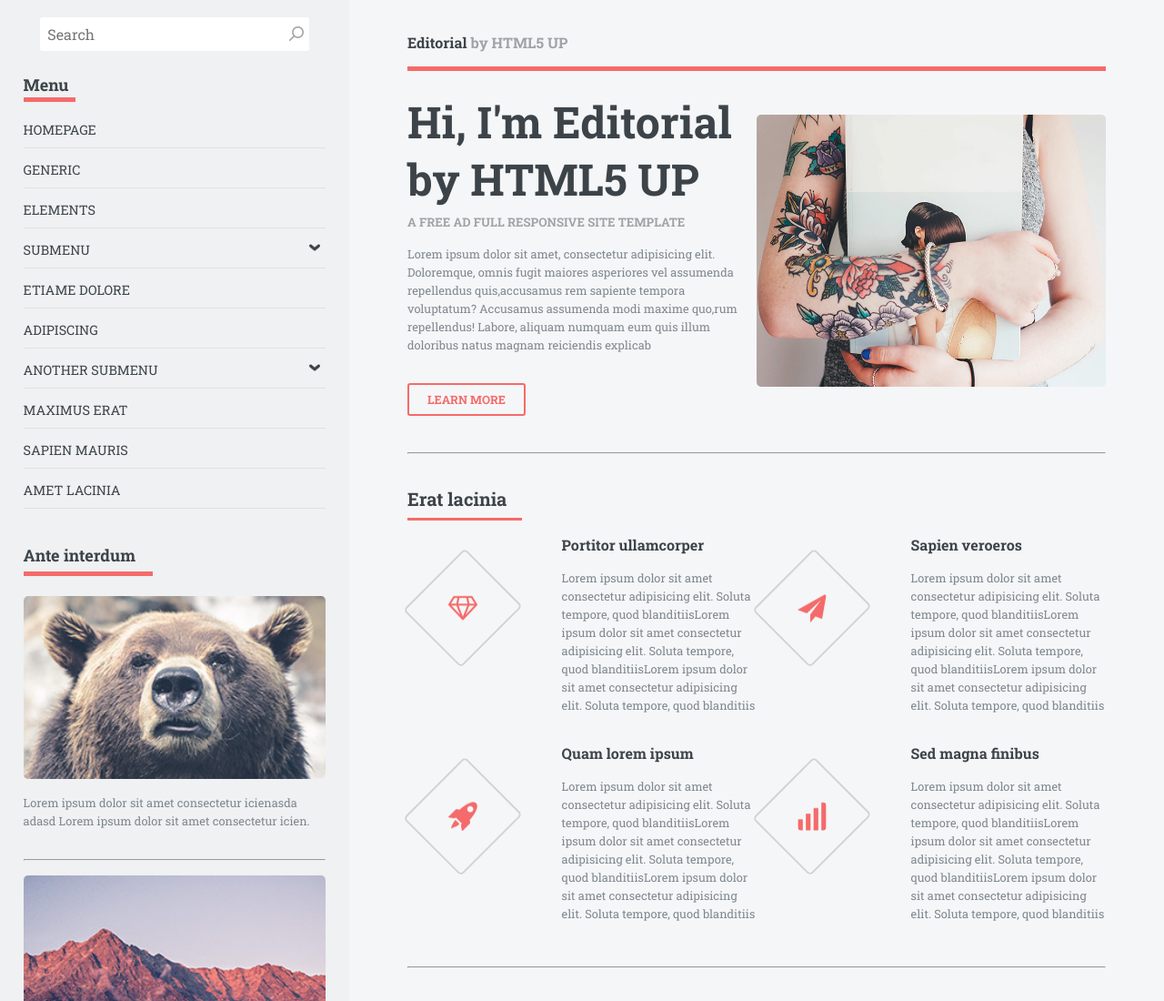
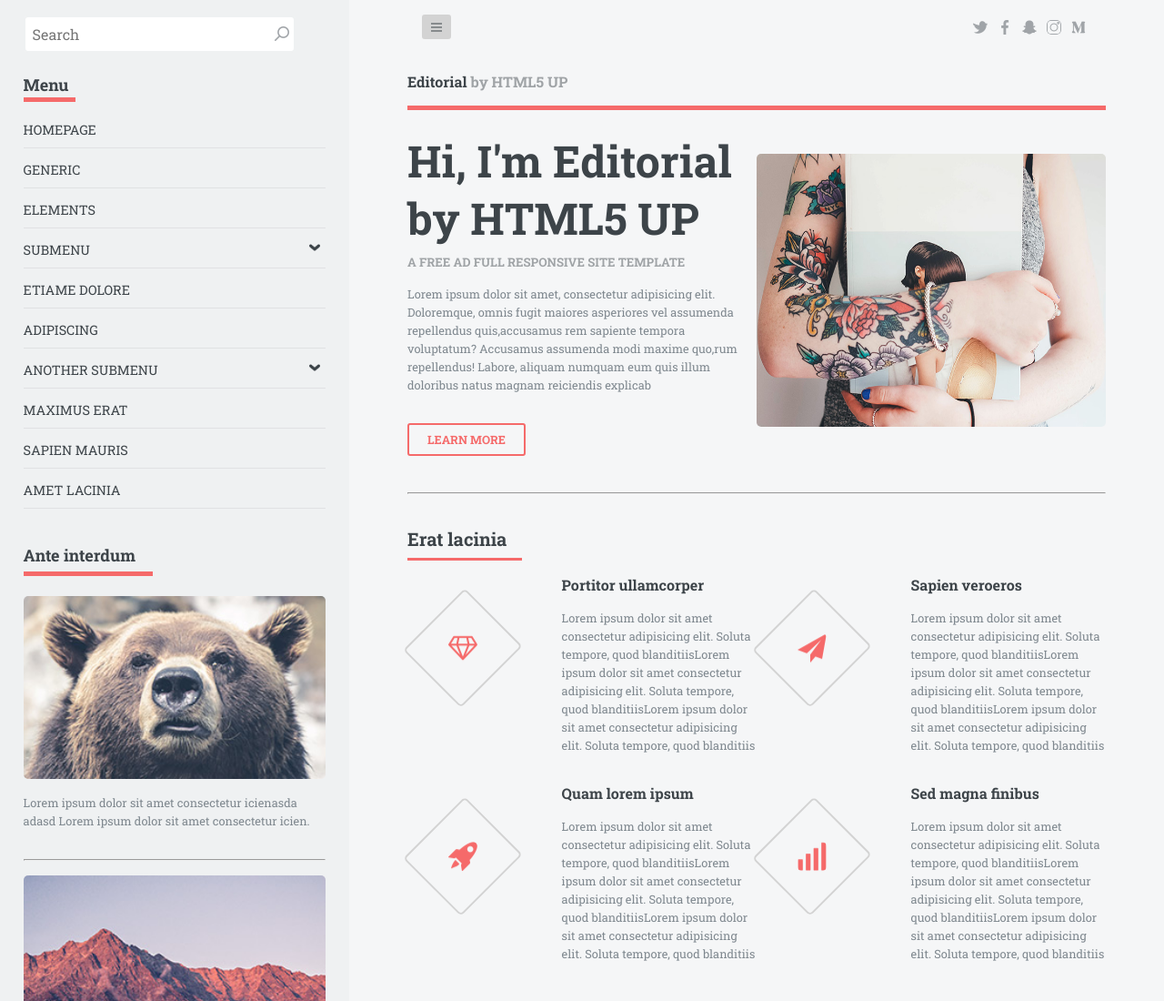
Before and after one commit to khazaddoom/blog-website, a website built with Parcel: page src/index.html in a window 1280 px wide. Shown: the top 1100 px of the page at 91% size. Built offline with nearby package versions, Linux system fonts and the light colour scheme.

Commit message:
input box focus outline

```diff
--- a/src/components/_input.scss
+++ b/src/components/_input.scss
@@ -5,7 +5,11 @@ input {
     padding: 0.5rem 0.5rem;
     color: #9fa3a6;
     width: 90%;
-    margin: 5% 5%;
+    margin: 5% 0;
     font-family: "Roboto Slab", serif;
     font-size: 1rem;
 }
+
+input:focus {
+    outline: 2px solid $text-red;
+}
--- a/src/components/_menu.scss
+++ b/src/components/_menu.scss
@@ -126,6 +126,10 @@ footer {
     top: 0;
 }
 
+.desktop-header {
+    display: none;
+}
+
 @media only screen and (min-width: 1024px) {
     aside {
         display: block !important;
@@ -138,4 +142,9 @@ footer {
     .mobile-header {
         display: none;
     }
+    .desktop-header {
+        display: flex;
+        justify-content: space-between;
+        margin: 1rem;
+    }
 }
--- a/src/index.html
+++ b/src/index.html
@@ -88,6 +88,18 @@
             </section>
         </aside>
         <div class="spacer" id="main-content">
+            <section class="desktop-header">
+                <div class="hamburger-menu" id="menu">
+                    <img src="./assets/images/menu_gray.png" alt="">
+                </div>
+                <section class="social-items">
+                    <span><img src="./assets/images/twitter.png" alt="twitter" class="icon"></span>
+                    <span><img src="./assets/images/facebook.png" alt="facebook" class="icon"></span>
+                    <span><img src="./assets/images/snapchat.png" alt="snapchat" class="icon"></span>
+                    <span><img src="./assets/images/instagram.png" alt="instagram" class="icon"></span>
+                    <span><img src="./assets/images/medium.png" alt="medium" class="icon"></span>
+                </section>
+            </section>
             <section class="hero">
                 <h1 class="hero__title">Editorial <span>by HTML5 UP</span></h1>
                 <div class="hero__content">
```
